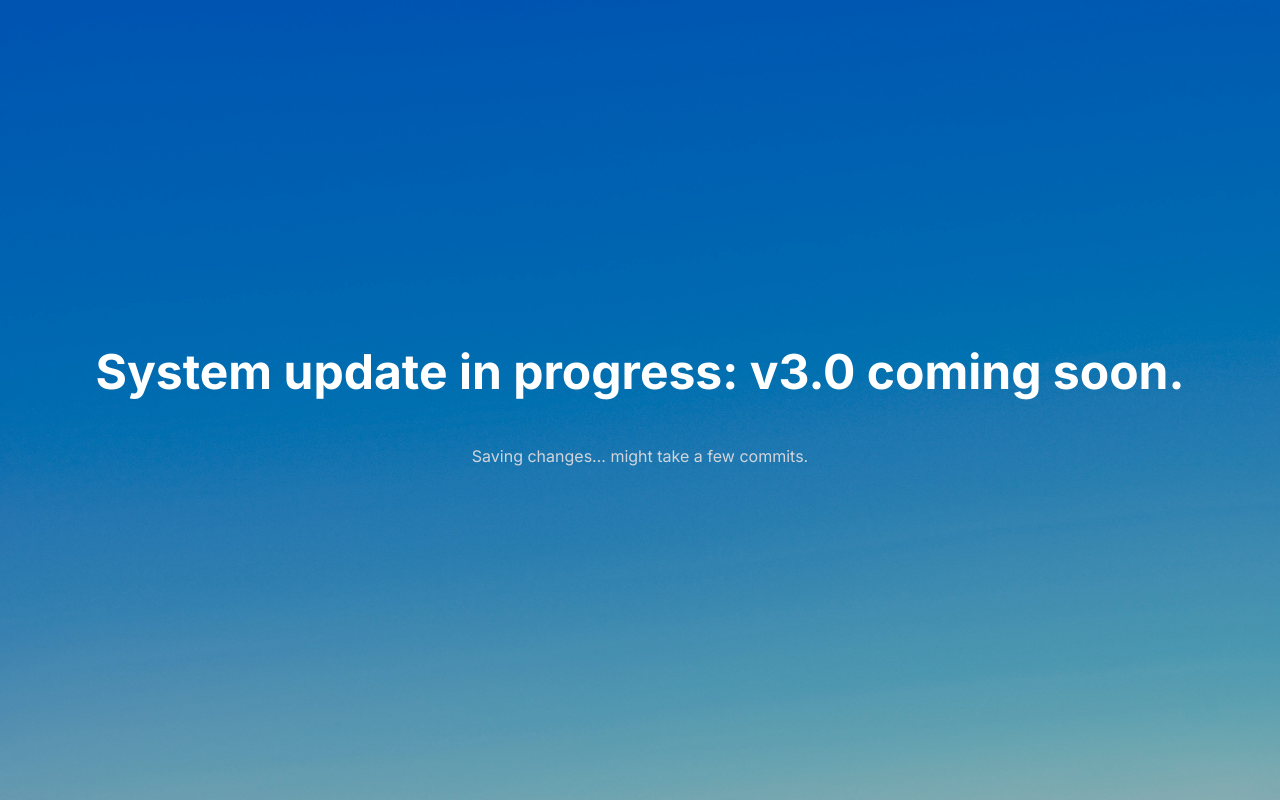
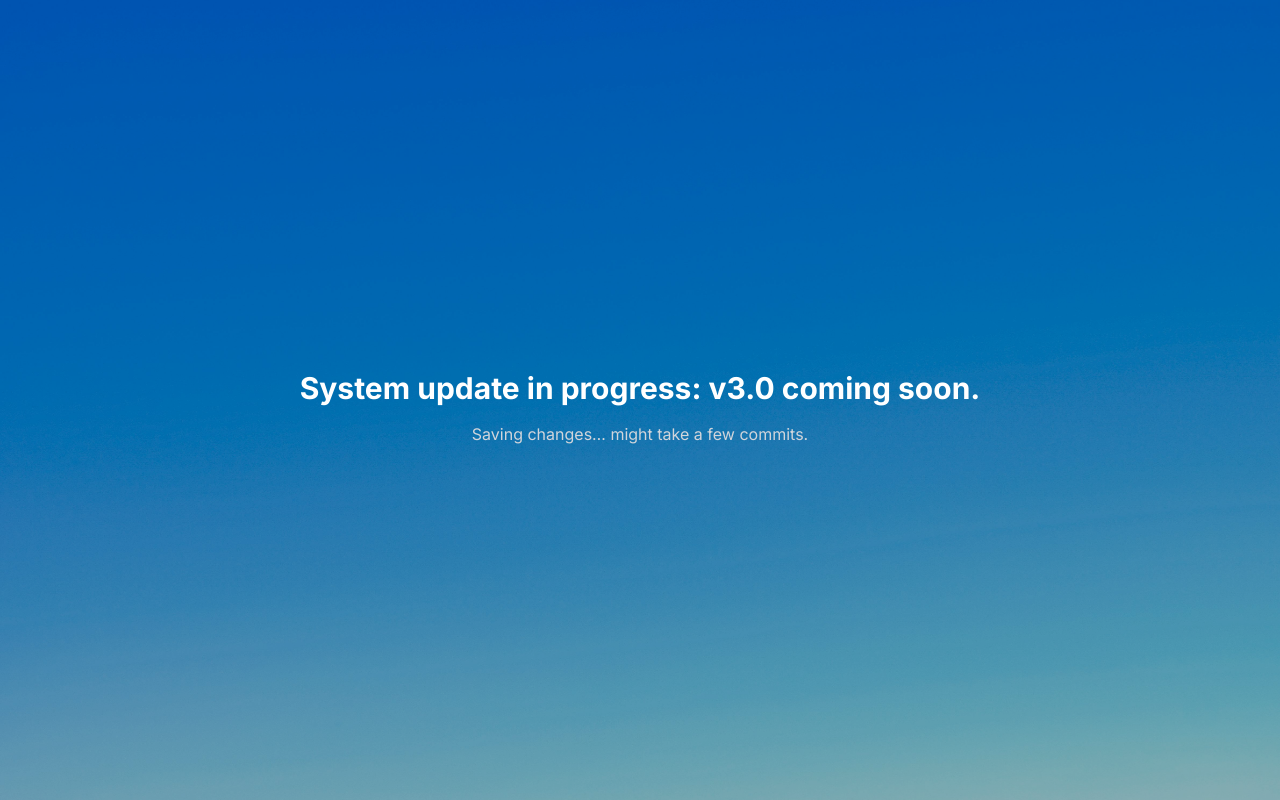
Before and after one commit to Praveenraj002/portfolio-v2, a React (Vite) app: page / in a window 1280 px wide. Built offline with nearby package versions, Linux system fonts and the light colour scheme.

Commit message:
Added V3 update - Updated the font size

```diff
--- a/src/sections/Hero.jsx
+++ b/src/sections/Hero.jsx
@@ -1,7 +1,7 @@
 // Components
 // import BlueButton from "../components/BlueButton";
 // import WhiteButton from "../components/WhiteButton";
-import Logo from "../assets/Pr-logo.png";
+// import Logo from "../assets/Pr-logo.png";
 
 // import BgImageLg from "../assets/Images/bg.png";
 // import BgImageSm from "../assets/Images/mobileBG.png";
@@ -128,11 +128,11 @@ const Hero = () => {
           className="w-20 h-20 animate-bounce-slow"
         /> */}
 
-        <h1 className="text-3xl md:text-5xl font-bold mt-4">
+        <h1 className="text-2xl md:text-3xl font-bold mt-4">
           System update in progress: v3.0 coming soon.
         </h1>
 
-        <p className="mt-8 text-sm md:text-base text-gray-300">
+        <p className="text-sm md:text-base text-gray-300">
           Saving changes… might take a few commits.
         </p>
       </div>
```
